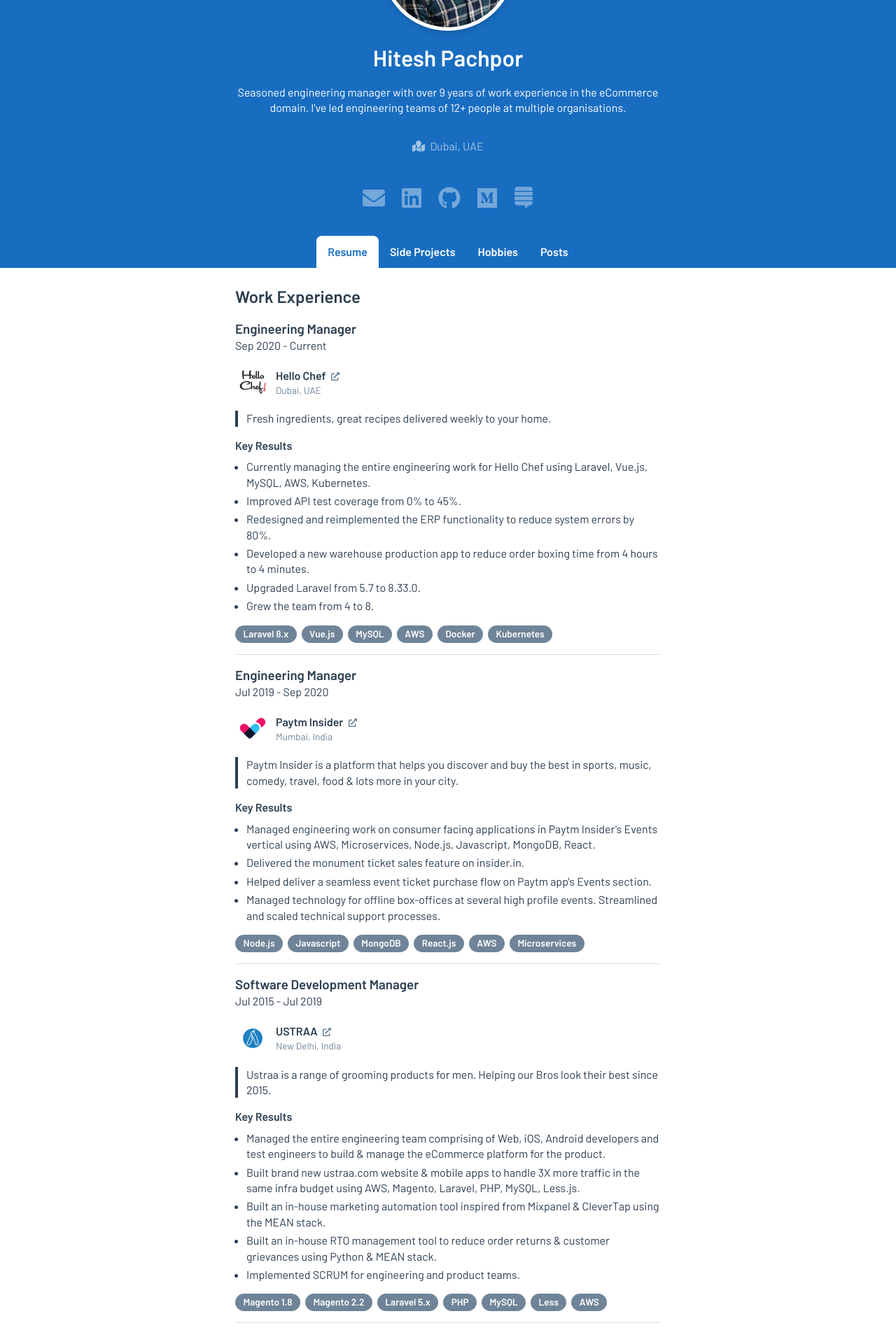
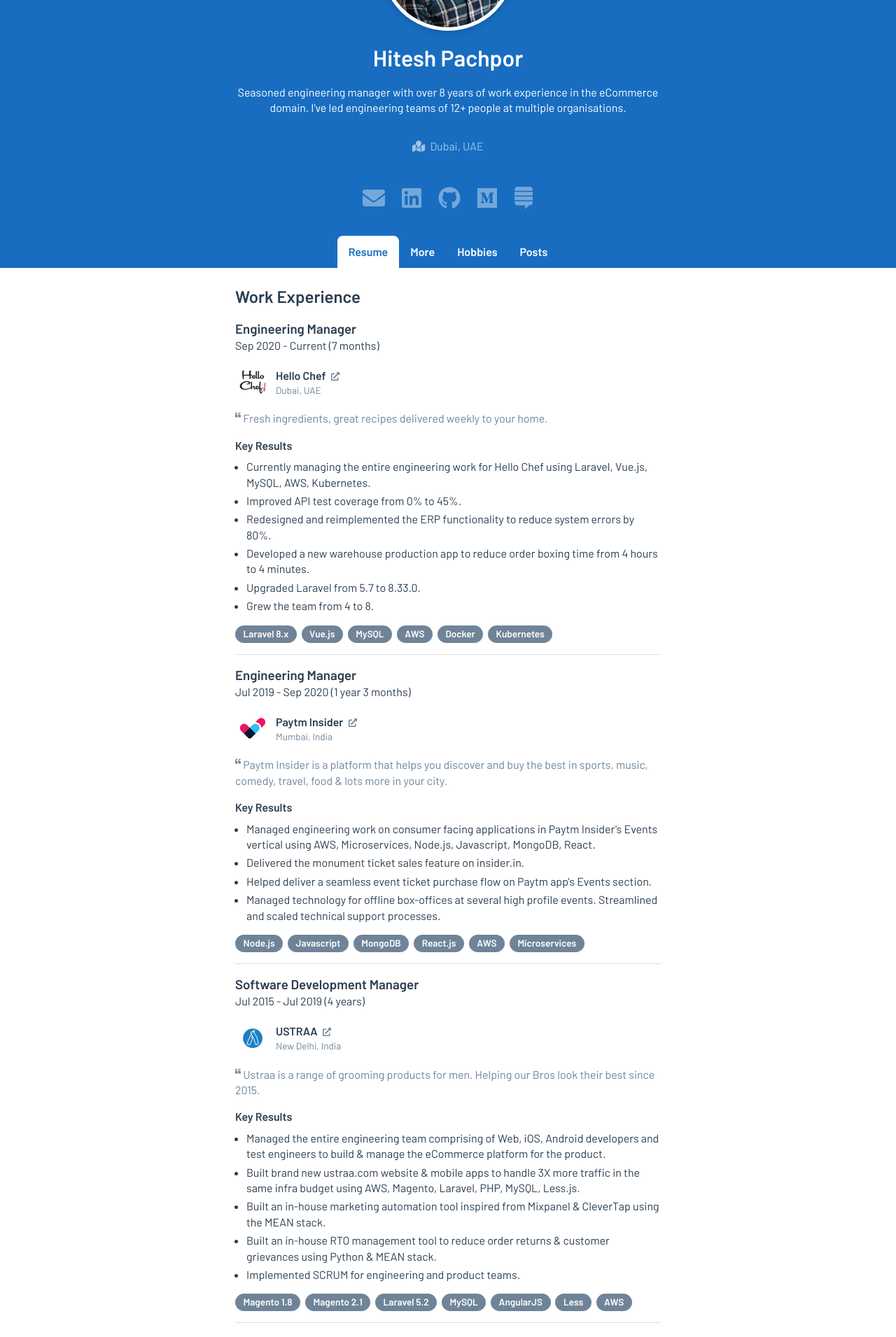
Before and after one commit to hiteshpachpor/hiteshpachpor.com, a Vue app: page / in a window 1280 px wide. Shown: the part 180-2091 px from the top of the page at 70% size. Built offline with nearby package versions, Linux system fonts and the light colour scheme.

Commit message:
fix: header link 404s, better company abouts

```diff
--- a/src/components/Job.vue
+++ b/src/components/Job.vue
@@ -5,7 +5,7 @@
     </div>
 
     <div class="period">
-      {{ fromDate }} - {{ toDate }}
+      {{ fromDate }} - {{ toDate }} ({{ duration }})
     </div>
 
     <div class="company">
@@ -30,6 +30,10 @@
       </div>
 
       <div class="about">
+        <span class="quote-icon">
+          <font-awesome-icon icon="quote-left" />
+        </span>
+
         {{ job.company.about }}
       </div>
     </div>
@@ -99,8 +103,12 @@
 
   .about {
     margin: 1rem 0;
-    padding-left: 0.75rem;
-    border-left: 0.25rem solid;
+    color: var(--light-text-color);
+
+    .quote-icon {
+      font-size: 0.5em;
+      vertical-align: text-top;
+    }
   }
 }
 </style>
@@ -129,5 +137,33 @@
 
     return moment(this.job.period.to).format("MMM YYYY");
   }
+
+  get duration() {
+    let from = this.job.period.from;
+    let to = this.job.period.to;
+
+    if (!to) {
+      to = moment.now();
+    }
+
+    const years = moment.duration(moment(to).diff(moment(from))).years();
+    const months = moment.duration(moment(to).diff(moment(from))).months();
+
+    let duration = [];
+
+    if (years == 1) {
+      duration.push(`${years} year`);
+    } else if (years > 0) {
+      duration.push(`${years} years`);
+    }
+
+    if (months == 1) {
+      duration.push(`${months} month`);
+    } else if (months > 0) {
+      duration.push(`${months} months`);
+    }
+
+    return duration.join(' ');
+  }
 }
 </script>
--- a/src/components/page/Header.vue
+++ b/src/components/page/Header.vue
@@ -15,7 +15,7 @@
     </div>
 
     <div class="contact">
-      <a :href="portfolio.me.social.email" target="_blank">
+      <a :href="`mailto:${portfolio.me.contact.email}`" target="_blank">
         <font-awesome-icon icon="envelope" />
       </a>
 
@@ -47,12 +47,12 @@
       </router-link>
 
       <router-link
-        to="/side-projects"
+        to="/more"
         class="link"
         active-class="current"
         exact
       >
-        Side Projects
+        More
       </router-link>
 
       <router-link
--- a/src/data/Portfolio.ts
+++ b/src/data/Portfolio.ts
@@ -3,14 +3,13 @@
 const portfolio: Portfolio = {
   me: {
     name: "Hitesh Pachpor",
-    about: "Seasoned engineering manager with over 9 years of work experience in the eCommerce domain. I've led engineering teams of 12+ people at multiple organisations.",
+    about: "Seasoned engineering manager with over 8 years of work experience in the eCommerce domain. I've led engineering teams of 12+ people at multiple organisations.",
     photo: "dp.jpeg",
     location: "Dubai, UAE",
     contact: {
       email: "hiteshspac@gmail.com",
     },
     social: {
-      email: "mailto:hiteshspac@gmail.com",
       linkedin: "https://www.linkedin.com/in/hitesh-pachpor/",
       github: "https://github.com/hiteshpachpor",
       medium: "https://medium.com/@hiteshspac",
@@ -58,8 +57,8 @@
         logo: "companies/paytm-insider.png",
       },
       period: {
-        from: new Date(2019, 6),
-        to: new Date(2020, 8),
+        from: new Date(2019, 6, 1),
+        to: new Date(2020, 8, 30),
       },
       current: false,
       position: "Engineering Manager",
@@ -101,10 +100,10 @@
       ],
       tags: [
         "Magento 1.8",
-        "Magento 2.2",
-        "Laravel 5.x",
-        "PHP",
+        "Magento 2.1",
+        "Laravel 5.2",
         "MySQL",
+        "AngularJS",
         "Less",
         "AWS",
       ],
@@ -118,8 +117,8 @@
         logo: "companies/iksula.png",
       },
       period: {
-        from: new Date(2013, 0),
-        to: new Date(2015, 5),
+        from: new Date(2013, 0, 1),
+        to: new Date(2015, 5, 30),
       },
       current: false,
       position: "Software Developer",
@@ -132,10 +131,10 @@
       tags: [
         "Magento 1.7",
         "Laravel 4.2",
-        "PHP",
         "MySQL",
         "HTML",
         "CSS",
+        "Javascript",
         "Linux",
       ],
     },
--- a/src/main.ts
+++ b/src/main.ts
@@ -6,6 +6,8 @@
   faEnvelope,
   faExternalLinkAlt,
   faMapMarked,
+  faQuoteLeft,
+  faQuoteRight,
 } from '@fortawesome/free-solid-svg-icons';
 import {
   faFacebook,
@@ -26,6 +28,8 @@
   faLinkedin,
   faMapMarked,
   faMedium,
+  faQuoteLeft,
+  faQuoteRight,
   faStackExchange,
 );
 
--- a/src/router/index.ts
+++ b/src/router/index.ts
@@ -11,13 +11,31 @@
     component: Home,
   },
   {
-    path: "/about",
-    name: "About",
+    path: "/more",
+    name: "More",
     // route level code-splitting
     // this generates a separate chunk (about.[hash].js) for this route
     // which is lazy-loaded when the route is visited.
     component: () =>
-      import(/* webpackChunkName: "about" */ "../views/About.vue"),
+      import(/* webpackChunkName: "about" */ "../views/Home.vue"),
+  },
+  {
+    path: "/hobbies",
+    name: "Hobbies",
+    // route level code-splitting
+    // this generates a separate chunk (about.[hash].js) for this route
+    // which is lazy-loaded when the route is visited.
+    component: () =>
+      import(/* webpackChunkName: "about" */ "../views/Home.vue"),
+  },
+  {
+    path: "/posts",
+    name: "Posts",
+    // route level code-splitting
+    // this generates a separate chunk (about.[hash].js) for this route
+    // which is lazy-loaded when the route is visited.
+    component: () =>
+      import(/* webpackChunkName: "about" */ "../views/Home.vue"),
   },
 ];
 
--- a/src/types/Social.ts
+++ b/src/types/Social.ts
@@ -1,5 +1,4 @@
 export interface Social {
-  email: String,
   linkedin: String,
   github: String,
   medium: String,
```
